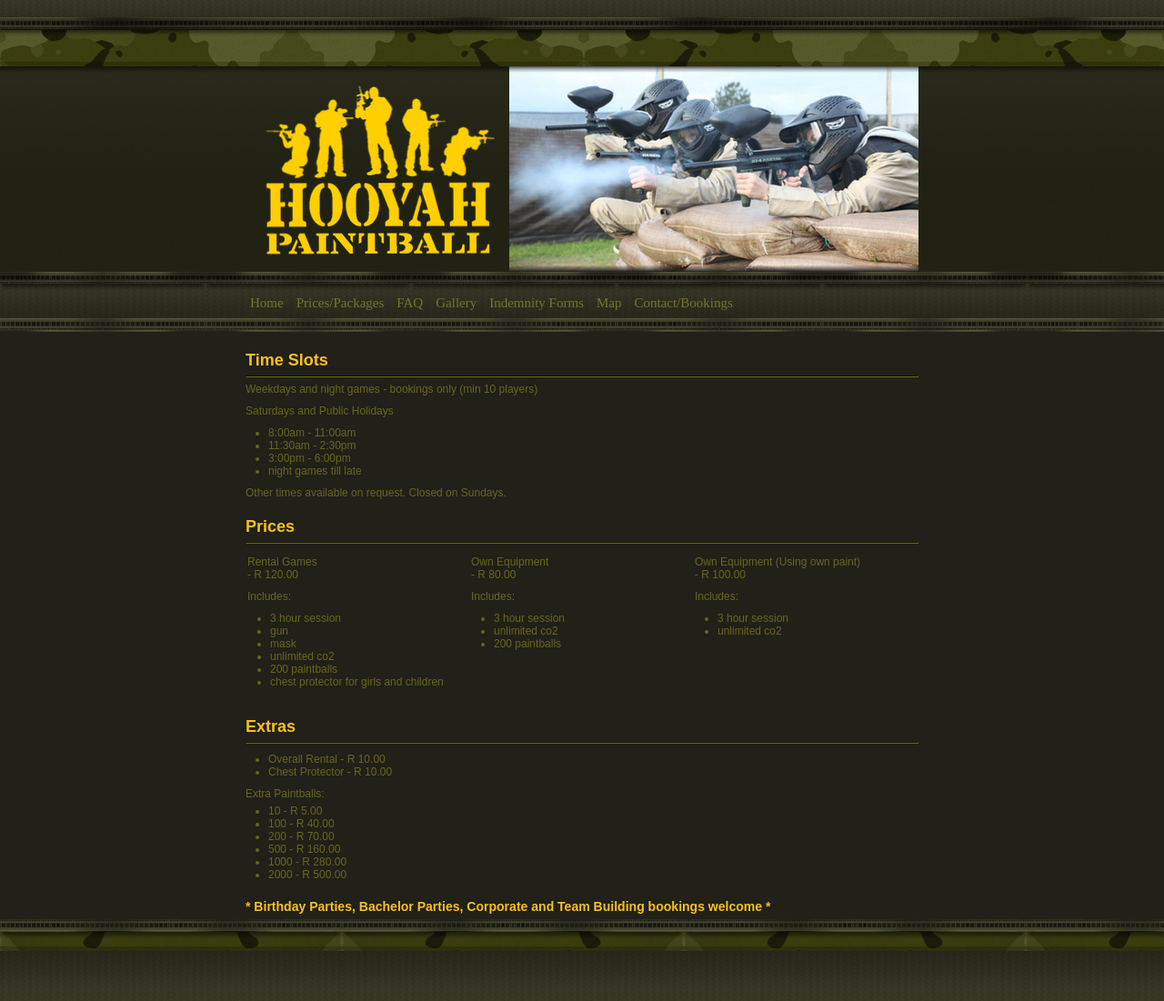
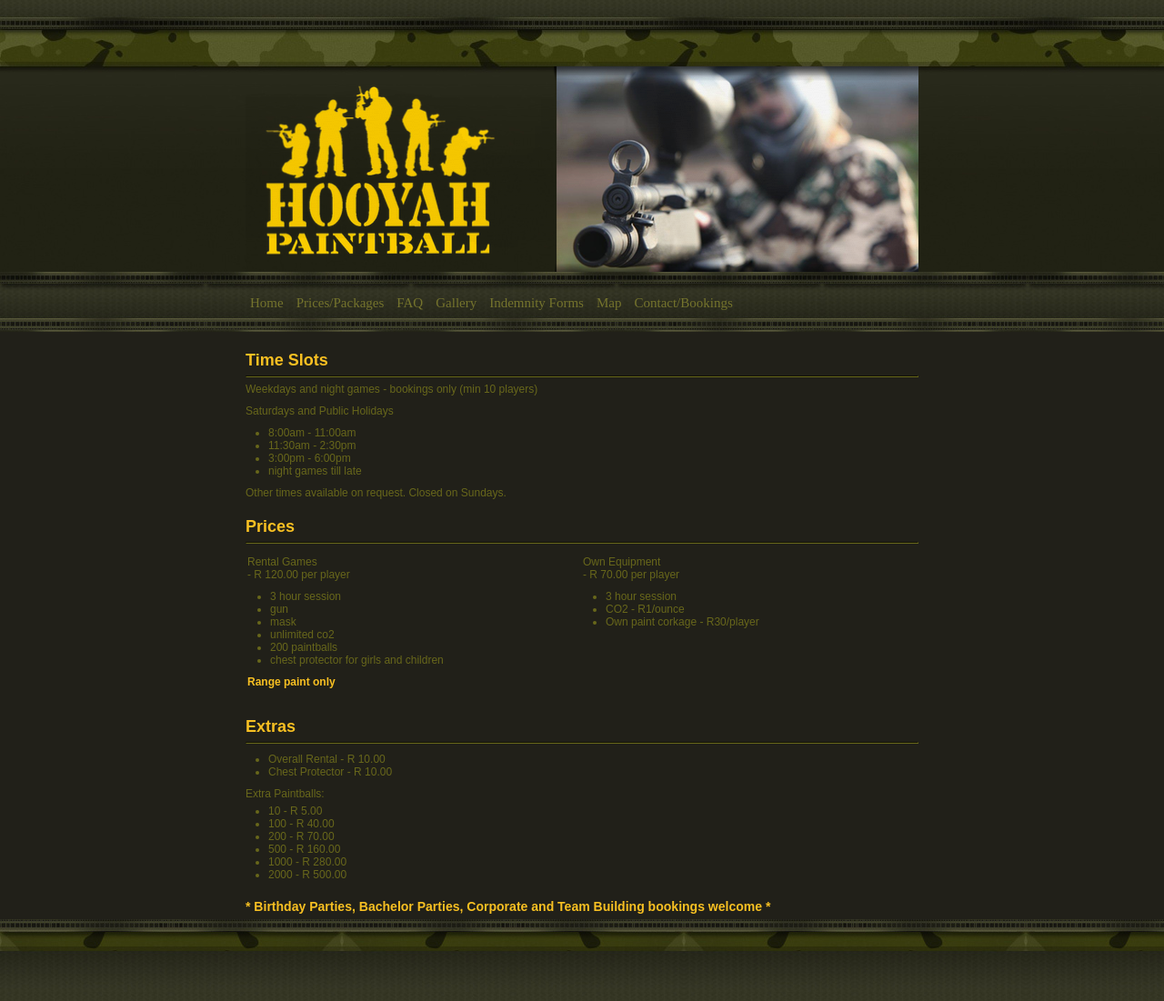
Before and after one commit to garygreyling/Hooyah, a Jekyll site: the page built from prices_and_packages.html, in a window 1280 px wide. Shown: the whole page at 91% size. Built offline with Jekyll 4.4.1, drawn with Linux system fonts in a browser that asks for light colours; some web fonts are replaced.

Commit message:
update prices and images

```diff
--- a/index.html
+++ b/index.html
@@ -3,7 +3,7 @@
 title: HOOYAH Paintball
 ---
 <div class='left'>
-	<img src="/images/game.jpg">
+	<img src="/images/game.png">
 </div>
 <div class='left' id='index_copy'>
 	<p>Hooyah Paintball, situated in Ruimsig on the West Rand, offers a safe and fun paintball range, catering for groups from 10 to 40 players. We offer two man- made fields that can be opened to form one extra-large field.</p>
--- a/prices_and_packages.html
+++ b/prices_and_packages.html
@@ -26,10 +26,9 @@
 	<tr>
 		<td>
 			<p>
-				Rental Games <br/>- R 120.00
+				Rental Games <br/>- R 120.00 per player
 			</p>
 			<p>
-				Includes:
 				<ul>
 					<li>3 hour session</li>
 					<li>gun</li>
@@ -38,30 +37,18 @@
 					<li>200 paintballs</li>
 					<li>chest protector for girls and children</li>
 				</ul>
+				<b>Range paint only</b>
 			</p>
 		</td>
 		<td>
 			<p>
-				Own Equipment <br/>-	R 80.00
+				Own Equipment <br/>-	R 70.00 per player
 			</p>
 			<p>
-				Includes:
 				<ul>
 					<li>3 hour session</li>
-					<li>unlimited co2</li>
-					<li>200 paintballs</li>
-				</ul>
-			</p>
-		</td>
-		<td>
-			<p>
-				Own Equipment (Using own paint) <br/>- R 100.00
-			</p>
-			<p>
-				Includes:
-				<ul>
-					<li>3 hour session</li>
-					<li>unlimited co2</li>
+					<li>CO2 - R1/ounce</li>
+					<li>Own paint corkage - R30/player</li>
 				</ul>
 			</p>
 		</td>
--- a/stylesheets/application.css
+++ b/stylesheets/application.css
@@ -123,6 +123,6 @@
 
 /* INDEX */
 #index_copy {
-  width: 500px;
+  width: 300px;
   padding: 0 0 0 10px;
 }
```
Also changed, not shown: images/game.png (added), images/topbar.png.
